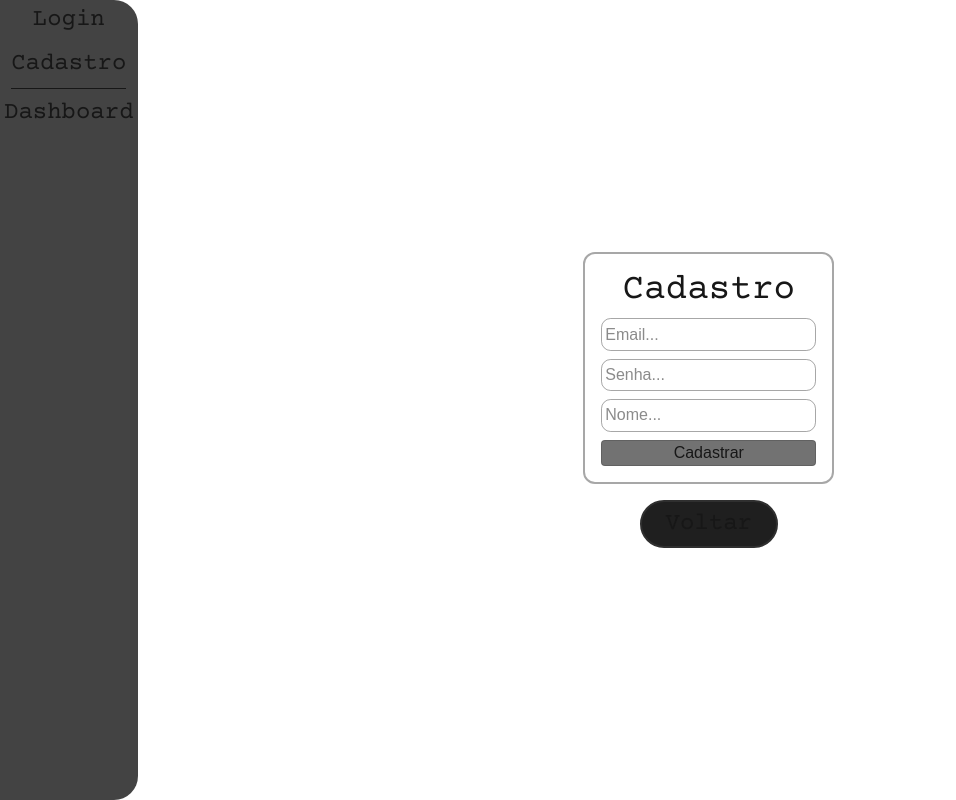
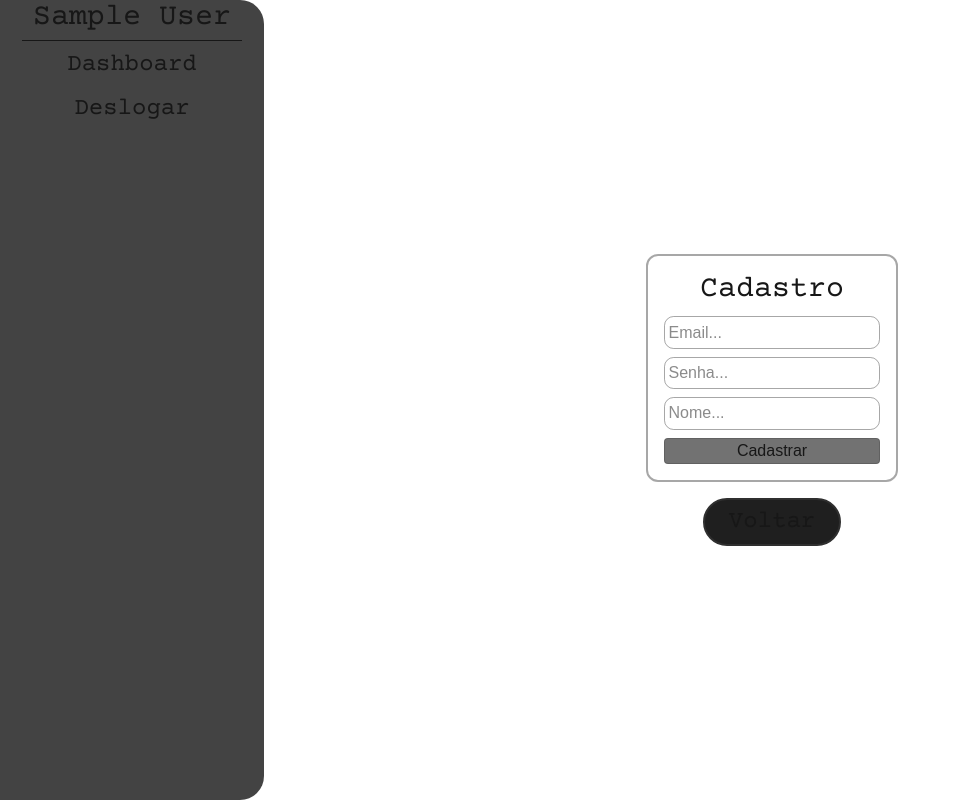
Before and after one commit to Joyuv/NexTT, a Next.js app: page /cadastro in a window 1280 px wide. Shown: the whole page, without its empty margins (0-956 px from the left). Built offline with nearby package versions, Linux system fonts and the light colour scheme; no server answers; sample sign-in values are in the browser's storage.

Commit message:
otimizações para evitar muitas requisições ao banco e dashboard inicial feito

```diff
--- a/src/app/api/auth/[...nextauth]/route.ts
+++ b/src/app/api/auth/[...nextauth]/route.ts
@@ -30,12 +30,27 @@ export const authOptions: AuthOptions = {
 
         return {
           id: String(user.id),
-          nome: String(user.username),
+          name: String(user.username),
           email: String(user.email),
         };
       },
     }),
   ],
+  callbacks: {
+    async jwt({ token, user }) {
+      if (user) {
+        token.name = user.name;
+        token.email = user.email;
+      }
+      return token;
+    },
+    async session({ session, token }) {
+      if (session.user) {
+        session.user.name = token.name as string;
+      }
+      return session;
+    },
+  },
 };
 
 const handler = NextAuth(authOptions);
--- a/src/app/dashboard/page.tsx
+++ b/src/app/dashboard/page.tsx
@@ -1,22 +1,45 @@
+"use client";
+
 import H1 from "@/app/ui/components/H1";
 import styles from "@/app/index.module.css";
-import { getServerSession } from "next-auth";
 import { redirect } from "next/navigation";
-import { authOptions } from "@/app/api/auth/[...nextauth]/route";
-import { getUserByEmail } from "@/lib/db";
+import { useSession } from "next-auth/react";
+import { useState, useEffect } from "react";
+import Card from "@/app/ui/components/card/Card";
 
-export default async function Page() {
-  const session = await getServerSession(authOptions);
+export default function Page() {
+  const [nome, setNome] = useState("");
+  const [email, setEmail] = useState("");
+  const { data: session } = useSession();
 
-  if (!session) {
-    redirect("/login");
-  }
+  useEffect(() => {
+    if (!session) {
+      redirect("/");
+    }
+    setEmail(String(session.user?.email));
+    setNome(String(session.user?.name));
+  }, [session]);
 
-  const user = await getUserByEmail(String(session.user?.email));
   return (
-    <div>
-      <div className={`${styles.centra}`}>
-        <H1>{String(user.username)}</H1>
+    <div className="w-full">
+      <div className={`${styles.dashboard} flex flex-col items-start gap-52`}>
+        <div className="flex flex-col items-start">
+          <H1>Usuario: {nome}</H1>
+          <H1>Email: {email}</H1>
+        </div>
+        <div className="flex flex-row flex-wrap items-center justify-center w-full gap-6">
+          <Card titulo="teste" descricao="teste teste" />
+          <Card titulo="teste" descricao="teste teste" />
+          <Card titulo="teste" descricao="teste teste" />
+          <Card titulo="teste" descricao="teste teste" />
+          <Card titulo="teste" descricao="teste teste" />
+          <Card titulo="teste" descricao="teste teste" />
+          <Card titulo="teste" descricao="teste teste" />
+          <Card titulo="teste" descricao="teste teste" />
+          <Card titulo="teste" descricao="teste teste" />
+          <Card titulo="teste" descricao="teste teste" />
+          <Card titulo="teste" descricao="teste teste" />
+        </div>
       </div>
     </div>
   );
--- a/src/app/index.module.css
+++ b/src/app/index.module.css
@@ -19,3 +19,8 @@
   border: 1px solid rgba(80, 80, 80, 0.5);
   background-color: rgba(20, 20, 20, 0.6);
 }
+
+.dashboard {
+  box-sizing: border-box;
+  padding: 1em;
+}
--- a/src/app/layout.tsx
+++ b/src/app/layout.tsx
@@ -17,7 +17,7 @@ export default function RootLayout({
 }>) {
   return (
     <html lang="en">
-      <body className={`${geistMono.variable} antialiased`}>
+      <body className={`${geistMono.variable} antialiased h-screen`}>
         <SessionProvider>
           <Sidebar />
           {children}
--- a/src/app/ui/components/H1.tsx
+++ b/src/app/ui/components/H1.tsx
@@ -7,7 +7,7 @@ const courierPrime = Courier_Prime({
 export default function H1({ children }: { children: React.ReactNode }) {
   return (
     <div
-      className={`${courierPrime.className} flex justify-center items-center text-4xl select-none`}
+      className={`${courierPrime.className} flex justify-center items-center text-3xl select-none`}
     >
       <p>{children}</p>
     </div>
--- /dev/null
+++ b/src/app/ui/components/card/Card.module.css
@@ -0,0 +1,5 @@
+.card {
+  padding: 1em;
+  width: 10em;
+  background-color: rgba(35, 35, 35, 0.5);
+}
--- /dev/null
+++ b/src/app/ui/components/card/Card.tsx
@@ -0,0 +1,20 @@
+import H1 from "@/app/ui/components/H1";
+import styles from "@/app/ui/components/card/Card.module.css";
+
+export default function Card({
+  titulo,
+  descricao,
+}: {
+  titulo: string;
+  descricao: string;
+}) {
+  return (
+    <div className={`${styles.card} rounded flex flex-col items-center`}>
+      <div>
+        <H1>{titulo}</H1>
+      </div>
+      <hr className="w-11/12" />
+      <p className="self-start">{descricao}</p>
+    </div>
+  );
+}
--- a/src/app/ui/components/sidebar/Sidebar.module.css
+++ b/src/app/ui/components/sidebar/Sidebar.module.css
@@ -1,7 +1,7 @@
 .sidebar {
   float: left;
   height: 100vh;
-  width: fit-content;
+  width: 11em;
   background-color: rgba(20, 20, 20, 0.8);
 }
 
@@ -13,3 +13,13 @@
 .sidebar > a:hover {
   background-color: rgba(100, 100, 100, 0.3);
 }
+
+.sidebar > button {
+  padding: 4px;
+  border-radius: 10px;
+}
+
+.sidebar > button:hover {
+  background-color: rgba(100, 100, 100, 0.3);
+  cursor: pointer;
+}
--- a/src/app/ui/components/sidebar/Sidebar.tsx
+++ b/src/app/ui/components/sidebar/Sidebar.tsx
@@ -1,12 +1,37 @@
 import styles from "@/app/ui/components/sidebar/Sidebar.module.css";
 import Link from "next/link";
 import { Courier_Prime } from "next/font/google";
+import { useSession } from "next-auth/react";
+import { useState, useEffect } from "react";
+import { redirect } from "next/navigation";
+import { signOut } from "next-auth/react";
+import H1 from "../H1";
 
 const courierPrime = Courier_Prime({
   weight: "400",
 });
 
 export default function Sidebar() {
+  const [nome, setNome] = useState("");
+  const { data: session } = useSession();
+
+  function deslogar() {
+    signOut();
+    redirect("/");
+  }
+
+  useEffect(() => {
+    if (!session) {
+      setNome("Unknown");
+    } else {
+      if (String(session.user?.name) === "undefined") {
+        setNome(String("Anônimo"));
+      }
+      setNome(String(session.user?.name));
+    }
+  }, [session]);
+
+  if (!session) {
     return (
       <div
         className={`${styles.sidebar} ${courierPrime.className} rounded-r-3xl text-2xl flex flex-col gap-1 items-center`}
@@ -17,4 +42,16 @@ export default function Sidebar() {
         <Link href="/dashboard">Dashboard</Link>
       </div>
     );
+  } else {
+    return (
+      <div
+        className={`${styles.sidebar} ${courierPrime.className} rounded-r-3xl text-2xl flex flex-col gap-1 items-center`}
+      >
+        <H1>{nome}</H1>
+        <hr className="w-10/12" />
+        <Link href="/dashboard">Dashboard</Link>
+        <button onClick={deslogar}>Deslogar</button>
+      </div>
+    );
   }
+}
```
Lines whose indentation alone changed are shown as unchanged.
